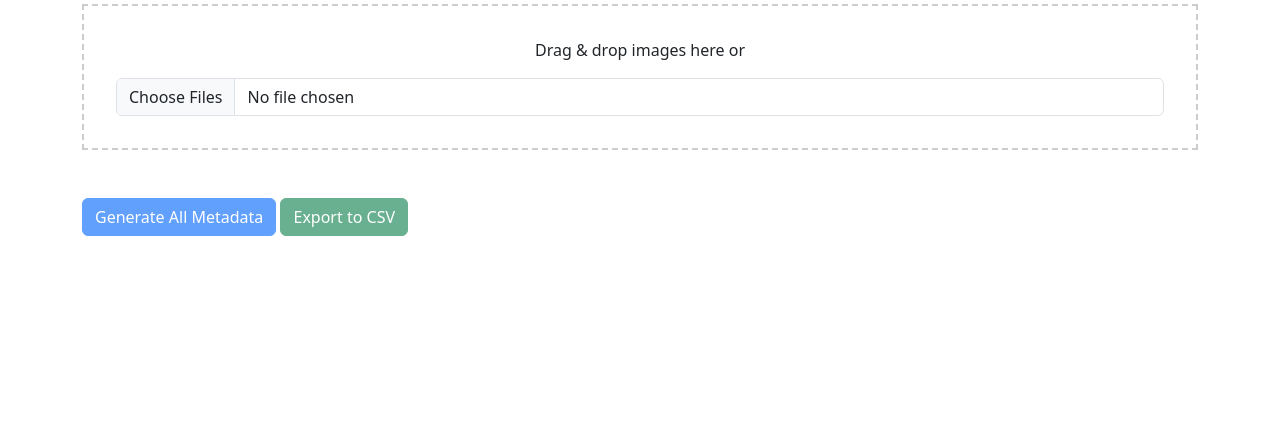
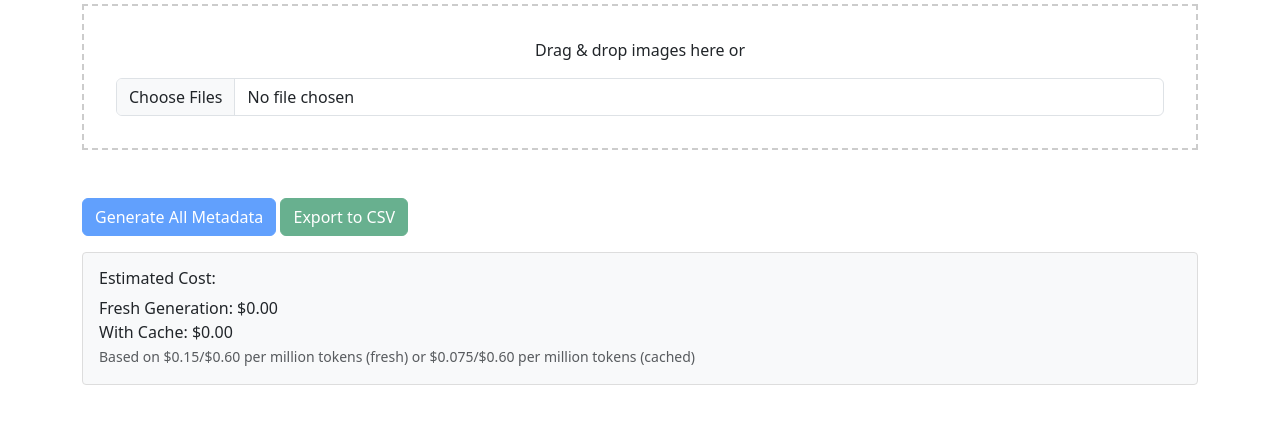
Before and after one commit to sidearmdesign/metadata-refiner, a Flask app: page / in a window 1280 px wide. Shown: the part 194-618 px from the top of the page. Run offline with Flask 3, Linux system fonts and the light colour scheme; some libraries are stand-ins or nearby versions.

Commit message:
added: estimates w/ toggle in settings

```diff
--- a/templates/index.html
+++ b/templates/index.html
@@ -37,6 +37,13 @@
             border-color: #0d6efd;
             background-color: #f8f9fa;
         }
+        #cost-estimate {
+            margin-top: 1rem;
+            padding: 1rem;
+            border: 1px solid #ddd;
+            border-radius: 4px;
+            background-color: #f8f9fa;
+        }
     </style>
 </head>
 <body>
@@ -63,6 +70,12 @@
                 <button id="generate-all" class="btn btn-primary" disabled>Generate All Metadata</button>
                 <button id="export" class="btn btn-success" disabled>Export to CSV</button>
             </div>
+            <div id="cost-estimate" style="display: none;">
+                <h6 class="mb-2">Estimated Cost:</h6>
+                <div>Fresh Generation: <span id="fresh-cost">$0.00</span></div>
+                <div>With Cache: <span id="cached-cost">$0.00</span></div>
+                <small class="text-muted">Based on $0.15/$0.60 per million tokens (fresh) or $0.075/$0.60 per million tokens (cached)</small>
+            </div>
         </div>
     </div>
 
@@ -80,29 +93,44 @@
                                placeholder="sk-...">
                         <div class="form-text">Key is stored in browser localStorage</div>
                     </div>
+                    <div class="mb-3">
+                        <div class="form-check">
+                            <input type="checkbox" class="form-check-input" id="show-cost-estimate" checked>
+                            <label class="form-check-label" for="show-cost-estimate">Show Cost Estimates</label>
+                        </div>
+                    </div>
                 </div>
                 <div class="modal-footer">
                     <button type="button" class="btn btn-secondary" data-bs-dismiss="modal">Close</button>
-                    <button type="button" class="btn btn-primary" onclick="saveApiKey()">Save</button>
+                    <button type="button" class="btn btn-primary" onclick="saveSettings()">Save</button>
                 </div>
             </div>
         </div>
     </div>
 
     <script>
-        // API Key handling
+        // Settings handling
         function showSettings() {
             const modal = new bootstrap.Modal('#settings-modal');
             document.getElementById('api-key').value = localStorage.getItem('openai-key') || '';
+            document.getElementById('show-cost-estimate').checked = localStorage.getItem('show-cost-estimate') !== 'false';
             modal.show();
         }
 
-        function saveApiKey() {
+        function saveSettings() {
             const key = document.getElementById('api-key').value.trim();
+            const showCostEstimate = document.getElementById('show-cost-estimate').checked;
+
             if (key) {
                 localStorage.setItem('openai-key', key);
-                bootstrap.Modal.getInstance('#settings-modal').hide();
             }
+            localStorage.setItem('show-cost-estimate', showCostEstimate);
+
+            document.getElementById('cost-estimate').style.display =
+                showCostEstimate ? 'block' : 'none';
+
+            bootstrap.Modal.getInstance('#settings-modal').hide();
+            updateCostEstimate();
         }
 
         function checkApiKey() {
@@ -112,6 +140,41 @@
                 alert('Please save your API key in Settings first');
             }
             return hasKey;
+        }
+
+        // Cost estimation
+        function updateCostEstimate() {
+            const imageCount = document.querySelectorAll('.image-card').length;
+            if (imageCount === 0) {
+                document.getElementById('fresh-cost').textContent = '$0.00';
+                document.getElementById('cached-cost').textContent = '$0.00';
+                return;
+            }
+
+            // Estimate tokens per image
+            const inputTokensPerImage = 25000; // system prompt + base64 image
+            const outputTokensPerImage = 100; // JSON response
+
+            // Calculate costs
+            const inputCostPerMillion = 0.15; // $0.15 per million tokens
+            const cachedCostPerMillion = 0.075; // $0.075 per million tokens
+            const outputCostPerMillion = 0.60; // $0.60 per million tokens
+
+            const totalInputTokens = inputTokensPerImage * imageCount;
+            const totalOutputTokens = outputTokensPerImage * imageCount;
+
+            const freshCost =
+                (totalInputTokens / 1000000 * inputCostPerMillion) +
+                (totalOutputTokens / 1000000 * outputCostPerMillion);
+
+            const cachedCost =
+                (totalInputTokens / 1000000 * cachedCostPerMillion) +
+                (totalOutputTokens / 1000000 * outputCostPerMillion);
+
+            document.getElementById('fresh-cost').textContent =
+                `$${freshCost.toFixed(4)}`;
+            document.getElementById('cached-cost').textContent =
+                `$${cachedCost.toFixed(4)}`;
         }
 
         // Add event listener for settings button
@@ -189,6 +252,11 @@
                 currentProfile = profilesConfig[profileSelect.value];
                 updateAllCards();
             });
+
+            // Initialize cost estimate display
+            const showCostEstimate = localStorage.getItem('show-cost-estimate') !== 'false';
+            document.getElementById('cost-estimate').style.display =
+                showCostEstimate ? 'block' : 'none';
         });
 
         // File handling
@@ -219,6 +287,7 @@
                 images.filter(img => !existingPaths.has(img.full_path)).forEach(createImageCard);
                 document.getElementById('generate-all').disabled = false;
                 document.getElementById('export').disabled = false;
+                updateCostEstimate();
             } catch (error) {
                 alert('Upload failed: ' + error.message);
             }
@@ -239,7 +308,10 @@
                     </div>
                 </div>`;
 
-            col.querySelector('.delete-btn').addEventListener('click', () => col.remove());
+            col.querySelector('.delete-btn').addEventListener('click', () => {
+                col.remove();
+                updateCostEstimate();
+            });
             col.querySelector('.generate-single').addEventListener('click', () => {
                 if (!checkApiKey()) return;
                 socket.emit('generate_metadata', {
```
Also changed, not shown: README.md.
